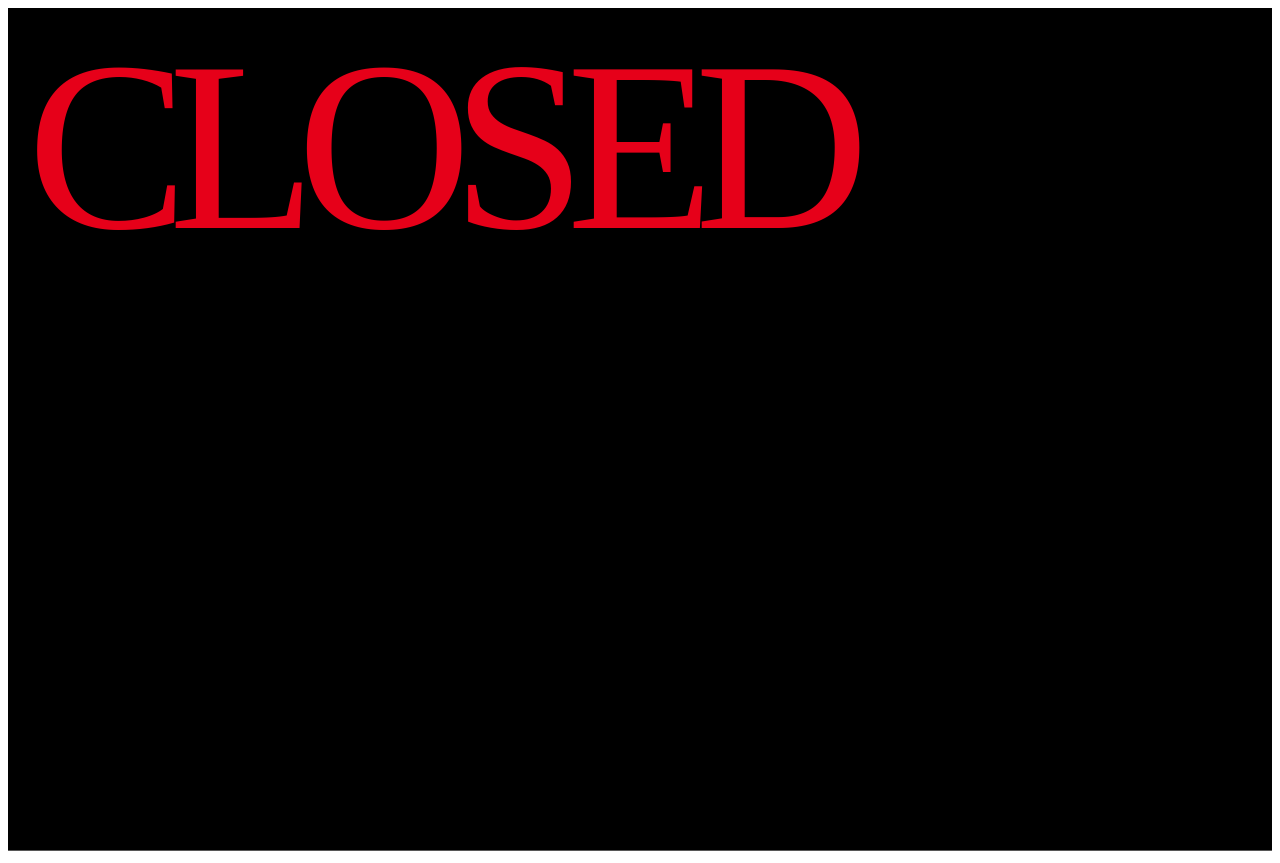
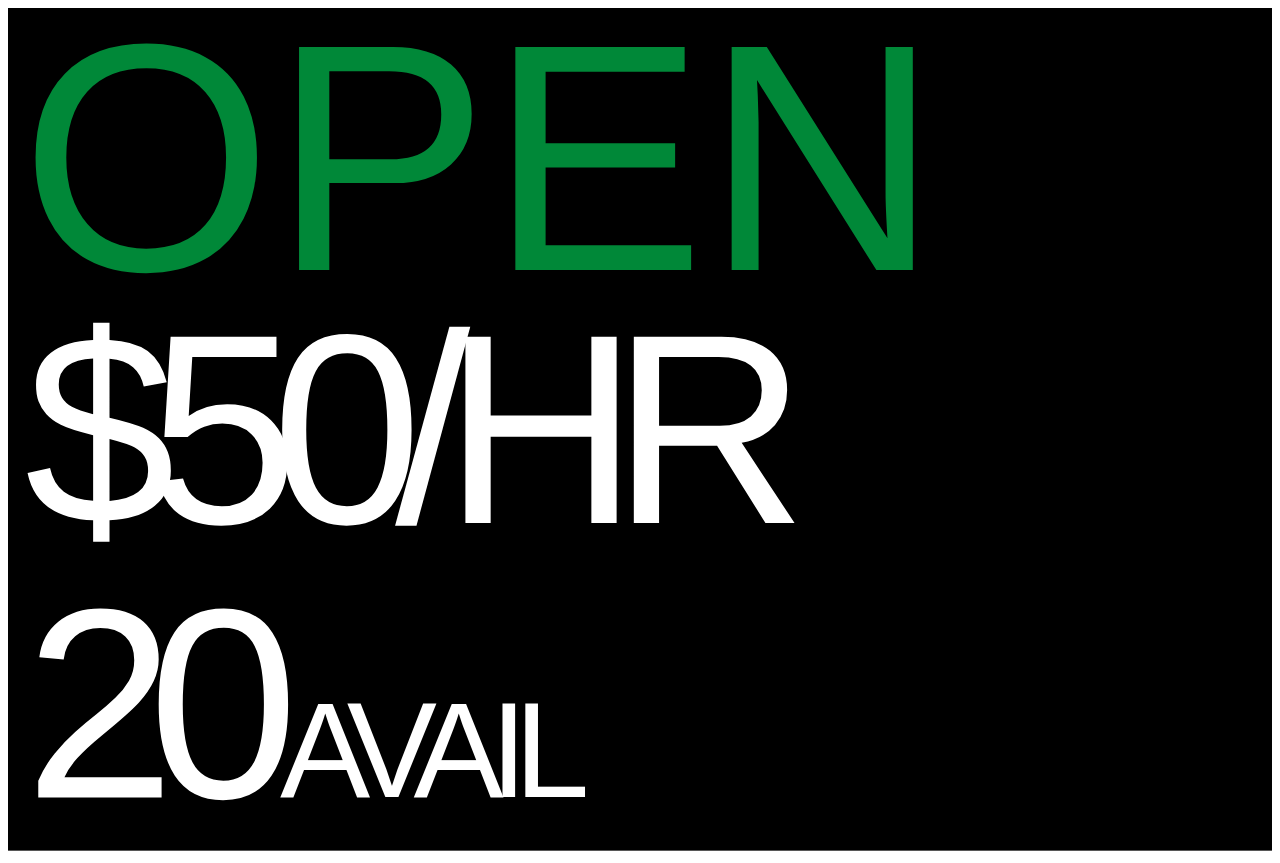
Before and after one commit to leehoss/parkingSVG, a React (Create React App) app: page / in a window 1280 px wide. Built offline with nearby package versions, Linux system fonts and the light colour scheme.

Commit message:
added uesRef for SVG

```diff
--- a/src/App.js
+++ b/src/App.js
@@ -1,4 +1,4 @@
-import React from "react";
+import React, { useEffect, useRef } from "react";
 import "./styles.css";
 
 function Detail(props) {
@@ -15,7 +15,7 @@ function Detail(props) {
         class="txt-rate"
         transform="translate(13.047 618.361)"
       >
-        <tspan x="0" y="0">
+        <tspan id="available-spaces" x="0" y="0">
           {props.availableSpace}
         </tspan>
         <tspan class="txt-avail" x="200" y="0">
@@ -76,14 +76,14 @@ function State(props) {
 }
 
 export default function App() {
-  let status = "FULL";
+  let status = "OPEN";
   let availableSpace = 20;
   //let availableSpaceFill = availableSpace.toString().padStart(4, "0");
   let ratePeriod = "HR";
   let rate = 50;
 
   if (availableSpace === 0) {
-    status = "CLOSED";
+    status = "FULL";
   }
 
   let detailBlock =
@@ -97,8 +97,28 @@ export default function App() {
       ""
     );
 
+  const svgRef = useRef(null);
+  useEffect(() => {
+    if (svgRef.current) {
+      console.log(svgRef.current);
+      const svgDocument = svgRef.current.ownerDocument;
+      const availableSapcesContainer = document.createElementNS(
+        svgDocument,
+        "g"
+      );
+      const root = svgDocument.getElementById("svgLayout");
+      root.appendChild(availableSapcesContainer);
+    }
+  }, [availableSpace, svgRef]);
+
   return (
-    <svg width="100%" height="100%" viewBox="0 0 990 660">
+    <svg
+      id="svgLayout"
+      ref={svgRef}
+      width="100%"
+      height="100%"
+      viewBox="0 0 990 660"
+    >
       <rect class="bg" width="990" height="660" />
       <State status={status} />
       {detailBlock}
--- a/src/styles.css
+++ b/src/styles.css
@@ -5,7 +5,7 @@
 }
 
 text {
-  font-family: Gotham-Medium, Gotham;
+  font-family: Gotham-Medium, Gotham, Arial, Helvetica, sans-serif;
   font-weight: 500;
 }
 
```
